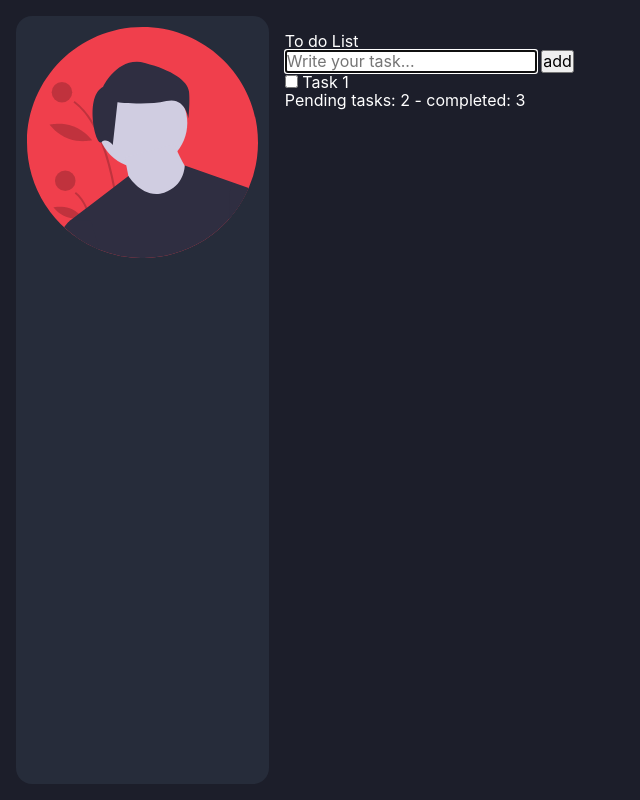
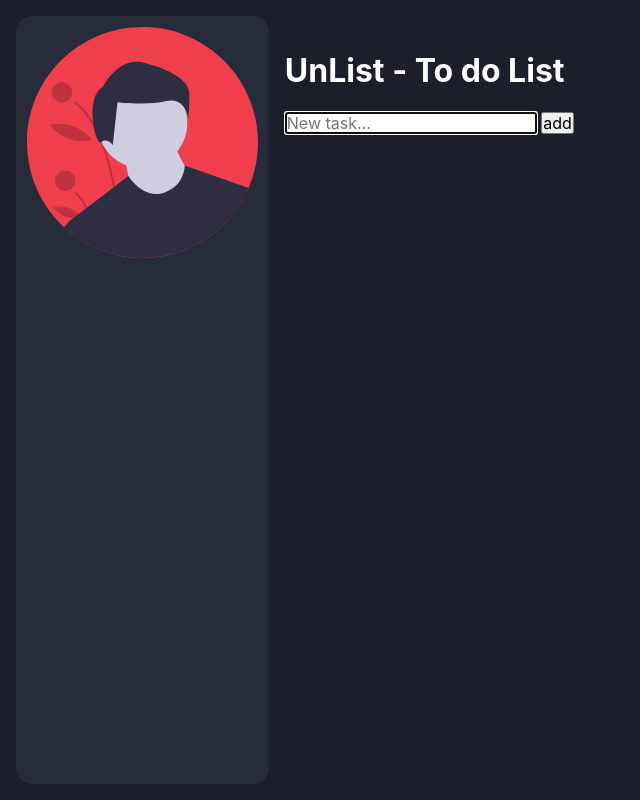
Before and after one commit to LuiSauter/unlist, a website: page index.html in a window 1280 px wide. Shown: the whole page, without its empty margins (0-640 px from the left). Drawn offline with Linux system fonts and the light colour scheme.

Commit message:
feat(Root): Update layout of the html

```diff
--- a/index.html
+++ b/index.html
@@ -7,11 +7,11 @@
   <meta name="viewport" content="width=device-width, initial-scale=1.0">
   <meta name="description" content="This is application to do list vanilla js">
   <base href="/">
-  <link rel="stylesheet" href="src/styles/normalize.css">
   <link rel="stylesheet" href="src/styles/global.css">
   <link rel="stylesheet" href="src/styles/layout.css">
   <link rel="stylesheet" href="src/styles/main.css">
   <link rel="stylesheet" href="src/styles/aside.css">
+  <link rel="stylesheet" href="src/styles/normalize.css">
   <title>Sautertodo | Vanilla js</title>
 </head>
 
@@ -20,26 +20,22 @@
     <aside id="aside">
       <img src="./src/assets/male-avatar.svg" class="avatar" />
     </aside>
+
     <main id="main">
-      <header id="header">To do List</header>
-      <form id="form">
-        <label>
-          <input type="text" name="title" id="title" placeholder="Write your task..." autofocus>
-        </label>
-        <button id="send-form">add</button>
-      </form>
-      <section id="list" class="list-container">
-        <article class="task-container list-container_item" id="1">
+      <div class="content">
+        <header id="header">
+          <h1>UnList - To do List</h1>
+        </header>
+        <form id="form">
           <label>
-            <input type="checkbox" name="check" id="check">
-            Task 1
+            <input type="text" name="title" id="task" placeholder="New task..." autofocus>
           </label>
-          <div id="icon"></div>
-        </article>
-      </section>
-      <section id="stats">
-        <span>Pending tasks: 2 - completed: 3</span>
-      </section>
+          <button id="send-form">add</button>
+        </form>
+        <section id="list" class="list-container"></section>
+        <section id="stats" class="stats"></section>
+
+      </div>
     </main>
   </div>
   <script src="/src/main.js"></script>
```
